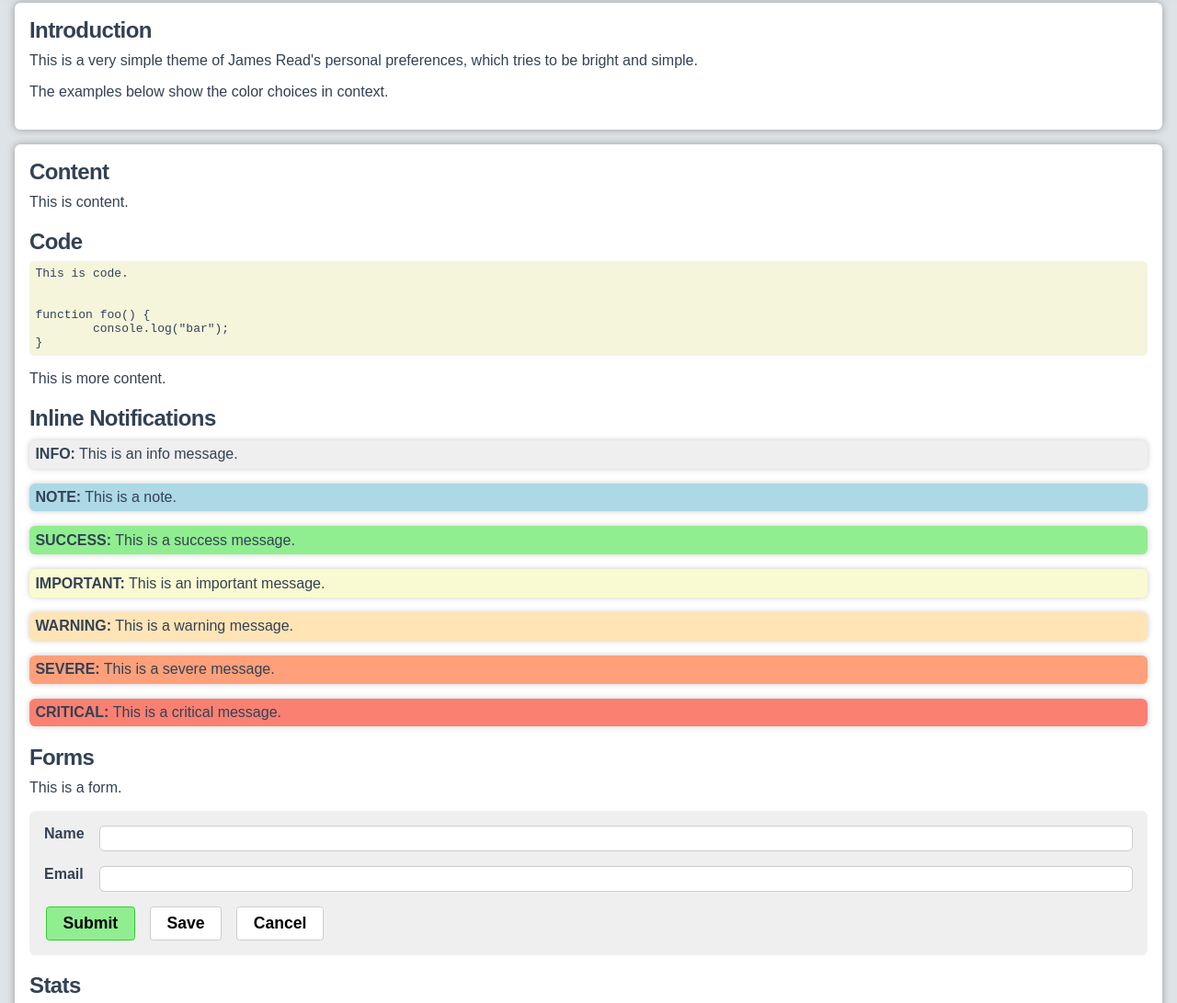
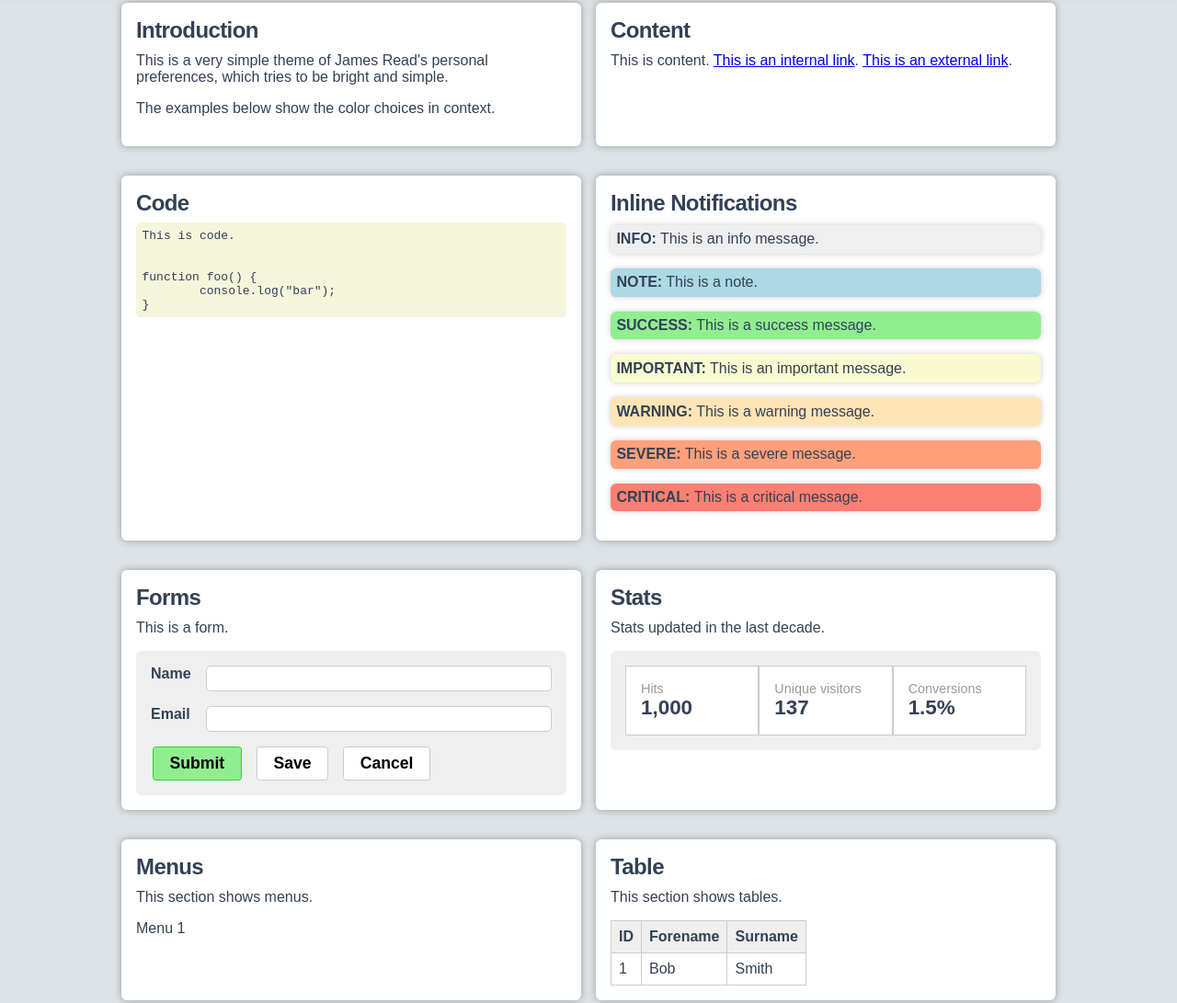
Before and after one commit to jamesread/femtocrank, a plain HTML site: page index.html in a window 1280 px wide. Shown: the part 63-1154 px from the top of the page at 92% size. Drawn offline with Linux system fonts and the light colour scheme.

Commit message:
Menus, display examples as grid

```diff
--- a/index.html
+++ b/index.html
@@ -21,7 +21,7 @@
 			</nav>
 		</header>
 
-		<main>
+		<main class = "grid gc-xl">
 			<section>
 				<h2>Introduction</h2>
 				<p>This is a very simple theme of James Read's personal preferences, which tries to be bright and simple.</p>
@@ -31,9 +31,11 @@
 			<section>
 				<h2>Content</h2>
 				<p>
-				This is content.
+				This is content. <a href = "foo.html">This is an internal link</a>. <a href = "https://google.com">This is an external link</a>.
 				</p>
+			</section>
 
+			<section>
 				<h2>Code</h2>
 				<pre class = "show">
 This is code.
@@ -43,11 +45,9 @@ function foo() {
 	console.log("bar");
 }
 </pre>
+			</section>
 
-				<p>
-				This is more content.
-				</p>
-
+			<section>
 				<h2>Inline Notifications</h2>
 				<p class = "info show inline-notification">
 					<strong>INFO:</strong> This is an info message.
@@ -82,6 +82,9 @@ function foo() {
 					<strong>CRITICAL: </strong> This is a critical message.
 				</p>
 
+			</section>
+
+			<section>
 				<h2>Forms</h2>
 
 				<p>This is a form.</p>
@@ -104,7 +107,9 @@ function foo() {
 				</form>
 
 				</form>
+			</section>
 
+			<section>
 				<h2>Stats</h2>
 
 				<p>Stats updated in the last decade.</p>
@@ -129,7 +134,26 @@ function foo() {
 			</section>
 
 			<section>
+				<h2>Menus</h2>
+
+				<p>This section shows menus.</p>
+
+				<div class = "menu">
+					<span>Menu 1</span>
+					<div>
+						<ul>
+							<li><a href = "#">One</a></li>
+							<li><a href = "#">Two</a></li>
+							<li><a href = "#">Three</a></li>
+						</ul>
+					</div>
+				</div>
+			</section>
+
+			<section>
 				<h2>Table</h2>
+
+				<p>This section shows tables.</p>
 
 				<table>
 					<thead>
@@ -146,20 +170,6 @@ function foo() {
 					</tbody>
 				</table>
 			</section>
-
-			<section>
-				<h2>Menus</h2>
-
-				<div class = "menu">
-					<span class = "menu-label">Menu 1</span>
-					<div class = "menu-content">
-						<ul>
-							<li><a href = "#">One</a></li>
-							<li><a href = "#">Two</a></li>
-							<li><a href = "#">Three</a></li>
-						</ul>
-					</div>
-				</div>
 		</main>
 	<script src = "annotate.js"></script>
 	</body>
```
